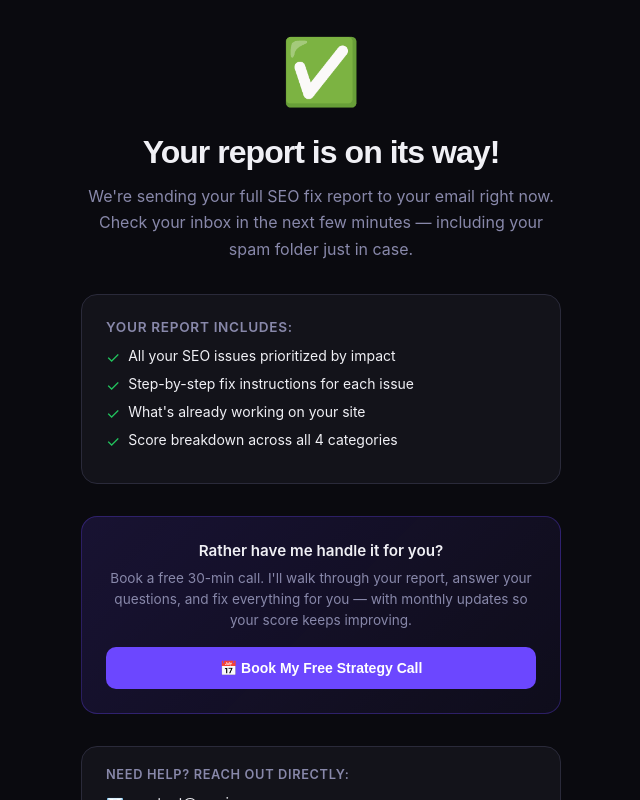
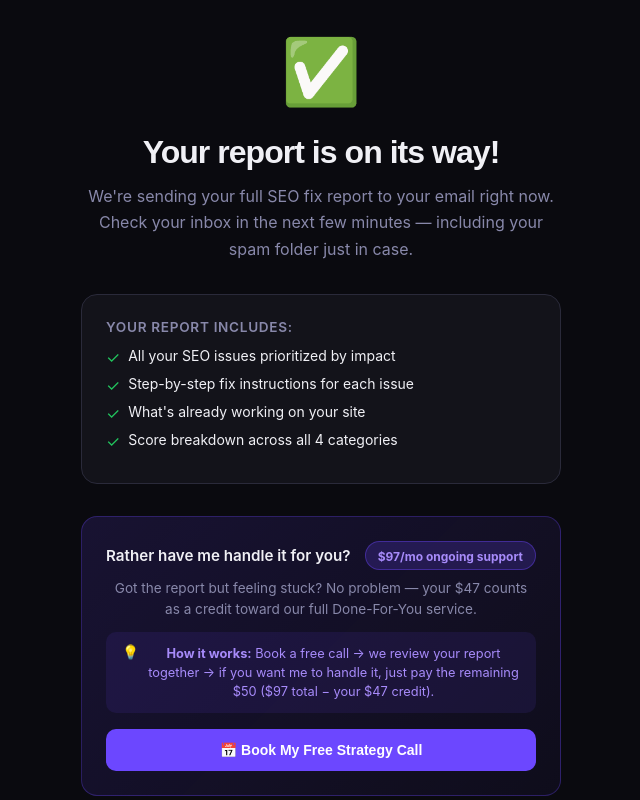
Before and after one commit to dmaier37/seo-score-tester, a Next.js app: page /success in a window 1280 px wide. Shown: the top 800 px of the page, without its empty margins (319-959 px from the left). Built offline with nearby package versions, Linux system fonts and the light colour scheme.

Commit message:
Deploy v13: reapply all custom fixes after rsync

```diff
--- a/app/api/create-checkout/route.ts
+++ b/app/api/create-checkout/route.ts
@@ -1,18 +1,6 @@
 import { NextRequest, NextResponse } from 'next/server'
 import Stripe from 'stripe'
 import { saveAudit } from '@/lib/auditStore'
-
-const CHUNK = 490
-
-function auditToMetadata(audit: object): Record<string, string> {
-  const json = JSON.stringify(audit)
-  const count = Math.ceil(json.length / CHUNK)
-  const chunks: Record<string, string> = { ac: String(count) }
-  for (let i = 0; i < count; i++) {
-    chunks[`a${i}`] = json.slice(i * CHUNK, (i + 1) * CHUNK)
-  }
-  return chunks
-}
 
 export async function POST(req: NextRequest) {
   try {
@@ -23,8 +11,7 @@ export async function POST(req: NextRequest) {
       return NextResponse.json({ error: 'Missing required data' }, { status: 400 })
     }
 
-    const audit = { email, businessName, url, keyword, location, overallScore, categories, checks }
-    saveAudit(email, audit)
+    saveAudit(email, { email, businessName, url, keyword, location, overallScore, categories, checks })
 
     const baseUrl = process.env.NEXT_PUBLIC_BASE_URL || 'https://seo-score-tester.vercel.app'
 
@@ -45,7 +32,7 @@ export async function POST(req: NextRequest) {
           quantity: 1,
         },
       ],
-      metadata: { email, businessName, url, ...auditToMetadata(audit) },
+      metadata: { email, businessName, url },
       return_url: `${baseUrl}/success?session_id={CHECKOUT_SESSION_ID}`,
     })
 
--- a/app/api/webhook/route.ts
+++ b/app/api/webhook/route.ts
@@ -96,7 +96,7 @@ export async function POST(req: NextRequest) {
   if (event.type === 'payment_intent.succeeded') {
     const intent = event.data.object as any
 
-    // Payment links fire payment_intent.succeeded — email and audit live on the Checkout Session
+    // Payment links fire payment_intent.succeeded — email lives on the Checkout Session
     const sessions = await stripe.checkout.sessions.list({ payment_intent: intent.id, limit: 1 })
     const session = sessions.data[0]
 
--- a/app/success/page.tsx
+++ b/app/success/page.tsx
@@ -29,11 +29,22 @@ export default function SuccessPage() {
         </div>
 
         <div style={{ background: 'linear-gradient(135deg,rgba(108,71,255,0.15),rgba(108,71,255,0.05))', border: '1px solid rgba(108,71,255,0.3)', borderRadius: '16px', padding: '1.5rem', marginBottom: '2rem' }}>
-          <p style={{ fontSize: '0.95rem', fontWeight: 600, marginBottom: '0.5rem' }}>Rather have me handle it for you?</p>
-          <p style={{ color: 'var(--muted)', fontSize: '0.85rem', marginBottom: '1rem', lineHeight: 1.55 }}>
-            Book a free 30-min call. I'll walk through your report, answer your questions, and fix everything for you — with monthly updates so your score keeps improving.
+          <div style={{ display: 'flex', alignItems: 'center', justifyContent: 'space-between', marginBottom: '0.5rem', flexWrap: 'wrap', gap: '0.5rem' }}>
+            <p style={{ fontSize: '0.95rem', fontWeight: 600, margin: 0 }}>Rather have me handle it for you?</p>
+            <div style={{ background: 'rgba(108,71,255,0.2)', border: '1px solid rgba(108,71,255,0.4)', borderRadius: '100px', padding: '0.2rem 0.75rem' }}>
+              <span style={{ fontSize: '0.75rem', color: '#a78bfa', fontWeight: 700 }}>$97/mo ongoing support</span>
+            </div>
+          </div>
+          <p style={{ color: 'var(--muted)', fontSize: '0.85rem', marginBottom: '0.75rem', lineHeight: 1.55 }}>
+            Got the report but feeling stuck? No problem — your $47 counts as a credit toward our full Done-For-You service.
           </p>
-          <a href="https://calendar.app.google/vchpwuG2TZdY6d6DA"
+          <div style={{ background: 'rgba(108,71,255,0.1)', borderRadius: '10px', padding: '0.75rem 1rem', marginBottom: '1rem', display: 'flex', gap: '0.5rem', alignItems: 'flex-start' }}>
+            <span style={{ fontSize: '0.85rem', flexShrink: 0 }}>💡</span>
+            <p style={{ fontSize: '0.8rem', color: '#a78bfa', margin: 0, lineHeight: 1.5 }}>
+              <strong>How it works:</strong> Book a free call → we review your report together → if you want me to handle it, just pay the remaining $50 ($97 total − your $47 credit).
+            </p>
+          </div>
+          <a href="https://calendly.com/PLACEHOLDER"
             style={{ display: 'block', textAlign: 'center', background: 'var(--accent)', color: 'white', borderRadius: '10px', padding: '0.8rem', fontSize: '0.875rem', fontWeight: 700, textDecoration: 'none', fontFamily: 'Space Grotesk, sans-serif' }}>
             📅 Book My Free Strategy Call
           </a>
--- a/components/ScoreResults.tsx
+++ b/components/ScoreResults.tsx
@@ -244,20 +244,23 @@ export default function ScoreResults({ results, auditData, onRetry }: Props) {
             </div>
             <div style={{ marginBottom: '1rem' }}>
               <div style={{ fontSize: '0.7rem', color: '#a78bfa', textTransform: 'uppercase', letterSpacing: '0.08em', fontWeight: 600, marginBottom: '0.5rem' }}>Done For You</div>
-              <div style={{ display: 'flex', alignItems: 'baseline', gap: '0.25rem', marginBottom: '0.5rem' }}>
+              <div style={{ display: 'flex', alignItems: 'baseline', gap: '0.25rem', marginBottom: '0.25rem' }}>
                 <span className="font-display" style={{ fontSize: '2rem', fontWeight: 800, color: 'white' }}>Free</span>
                 <span style={{ color: 'var(--muted)', fontSize: '0.8rem' }}>strategy call</span>
               </div>
-              <p style={{ fontSize: '0.82rem', color: 'var(--muted)', lineHeight: 1.55 }}>Book a free 30-min call. I'll review your score live and we'll build a plan to fix it.</p>
+              <div style={{ background: 'rgba(108,71,255,0.25)', border: '1px solid rgba(108,71,255,0.5)', borderRadius: '8px', padding: '0.4rem 0.75rem', marginBottom: '0.75rem', display: 'inline-block' }}>
+                <span style={{ fontSize: '0.8rem', color: '#c4b5fd', fontWeight: 700 }}>$97/mo ongoing SEO + monthly reports</span>
+              </div>
+              <p style={{ fontSize: '0.82rem', color: 'var(--muted)', lineHeight: 1.55 }}>Already bought the report? Apply your $47 toward this — just pay $50 to start.</p>
             </div>
             <ul style={{ listStyle: 'none', display: 'flex', flexDirection: 'column', gap: '0.4rem', marginBottom: '1.25rem', flex: 1 }}>
-              {['Free 30-min strategy call', 'I handle all the fixes for you', 'Score improves every month', 'Monthly reports showing progress'].map(f => (
+              {['Free 30-min strategy call — no pressure', 'I handle every fix for you', 'Your score improves every single month', 'Rank higher on Google, get more leads', 'Monthly report so you see the progress'].map(f => (
                 <li key={f} style={{ display: 'flex', gap: '0.5rem', fontSize: '0.8rem', color: 'var(--muted)' }}>
                   <span style={{ color: '#a78bfa', flexShrink: 0 }}>✓</span>{f}
                 </li>
               ))}
             </ul>
-            <a href="https://calendar.app.google/vchpwuG2TZdY6d6DA"
+            <a href="https://calendly.com/PLACEHOLDER"
               style={{ display: 'block', textAlign: 'center', background: 'var(--accent)', color: 'white', borderRadius: '10px', padding: '0.8rem', fontSize: '0.875rem', fontWeight: 700, textDecoration: 'none', fontFamily: 'Space Grotesk, sans-serif' }}
               onMouseEnter={e => (e.currentTarget.style.opacity = '0.85')}
               onMouseLeave={e => (e.currentTarget.style.opacity = '1')}>
--- a/lib/reportEmail.ts
+++ b/lib/reportEmail.ts
@@ -1,5 +1,4 @@
 import { Resend } from 'resend'
-
 
 function getScoreColor(score: number) {
   if (score >= 80) return '#22c55e'
@@ -120,7 +119,7 @@ export async function sendScoreEmail(data: {
   <div style="background:linear-gradient(135deg,rgba(108,71,255,0.2),rgba(108,71,255,0.05));border:1px solid rgba(108,71,255,0.4);border-radius:20px;padding:32px;text-align:center;margin-bottom:24px;">
     <h2 style="color:#f0f0f5;font-size:20px;font-weight:700;margin:0 0 10px;">Don't want to do this yourself?</h2>
     <p style="color:#8888aa;font-size:14px;margin:0 0 24px;line-height:1.6;">Book a free 30-minute call. I'll walk through your results, handle all the fixes for you, and improve your score every single month.</p>
-    <a href="https://calendar.app.google/vchpwuG2TZdY6d6DA" style="display:inline-block;background:#6c47ff;color:white;border-radius:12px;padding:14px 32px;font-size:15px;font-weight:700;text-decoration:none;">📅 Book My Free Strategy Call</a>
+    <a href="https://calendly.com/PLACEHOLDER" style="display:inline-block;background:#6c47ff;color:white;border-radius:12px;padding:14px 32px;font-size:15px;font-weight:700;text-decoration:none;">📅 Book My Free Strategy Call</a>
   </div>
 
   <div style="text-align:center;padding-top:24px;border-top:1px solid #2a2a3a;">
@@ -199,7 +198,7 @@ export async function sendScorePreviewEmail(data: {
     <h2 style="color:#f0f0f5;font-size:18px;font-weight:700;margin:0 0 10px;">See exactly how to fix it</h2>
     <p style="color:#8888aa;font-size:13px;margin:0 0 20px;line-height:1.6;">Unlock your full report with all ${failedCount} specific fixes, prioritized by impact — so you know exactly what to do first.</p>
     <a href="https://buy.stripe.com/PLACEHOLDER" style="display:inline-block;background:#6c47ff;color:white;border-radius:12px;padding:14px 32px;font-size:15px;font-weight:700;text-decoration:none;margin-bottom:12px;">Unlock Full Fix Report — $47</a>
-    <p style="color:#555566;font-size:12px;margin:8px 0 0;">Or book a free call and I'll handle everything for you →<br><a href="https://calendar.app.google/vchpwuG2TZdY6d6DA" style="color:#a78bfa;">Schedule a free strategy call</a></p>
+    <p style="color:#555566;font-size:12px;margin:8px 0 0;">Or book a free call and I'll handle everything for you →<br><a href="https://calendly.com/PLACEHOLDER" style="color:#a78bfa;">Schedule a free strategy call</a></p>
   </div>
 
   <div style="text-align:center;padding-top:20px;border-top:1px solid #2a2a3a;">
```
